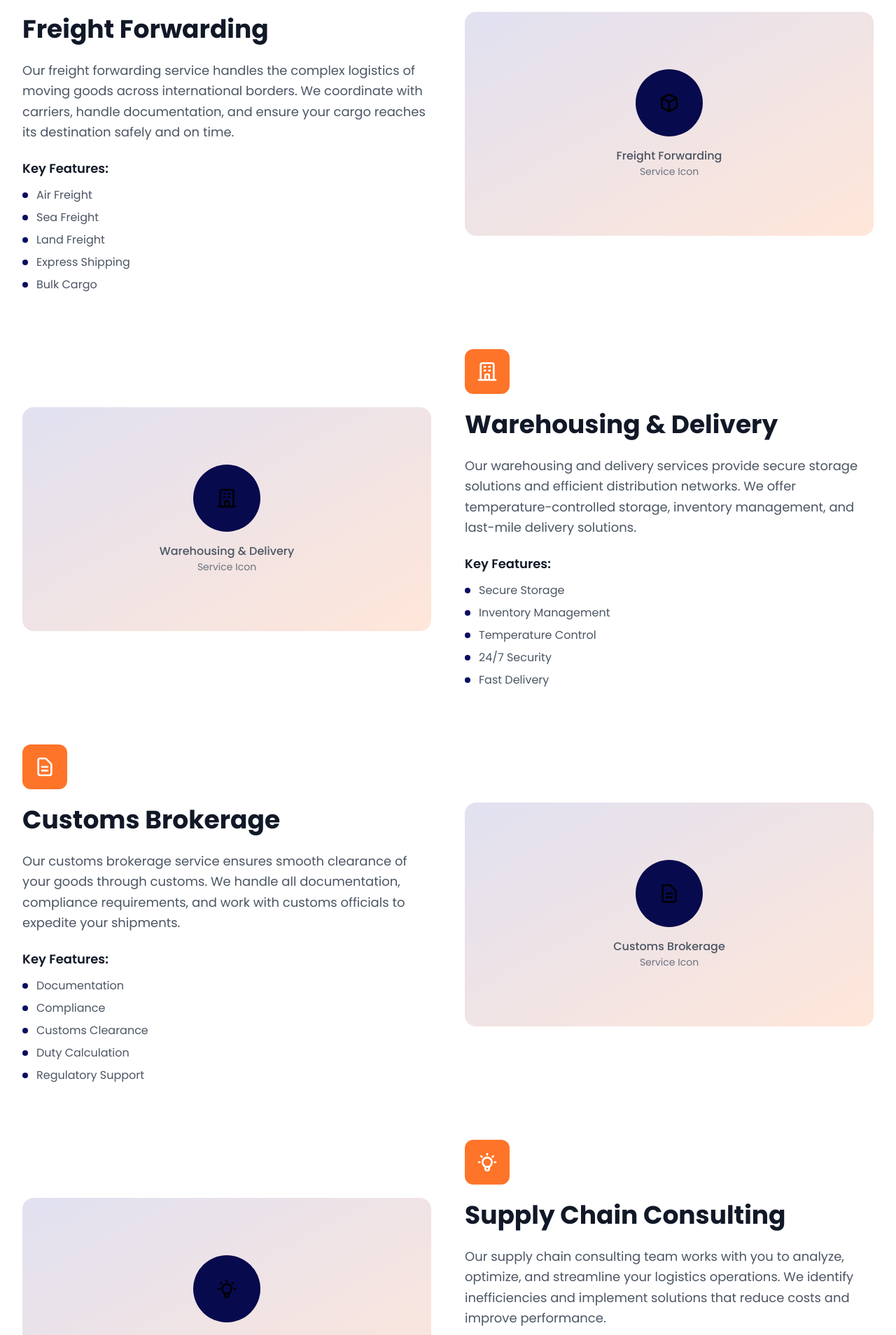
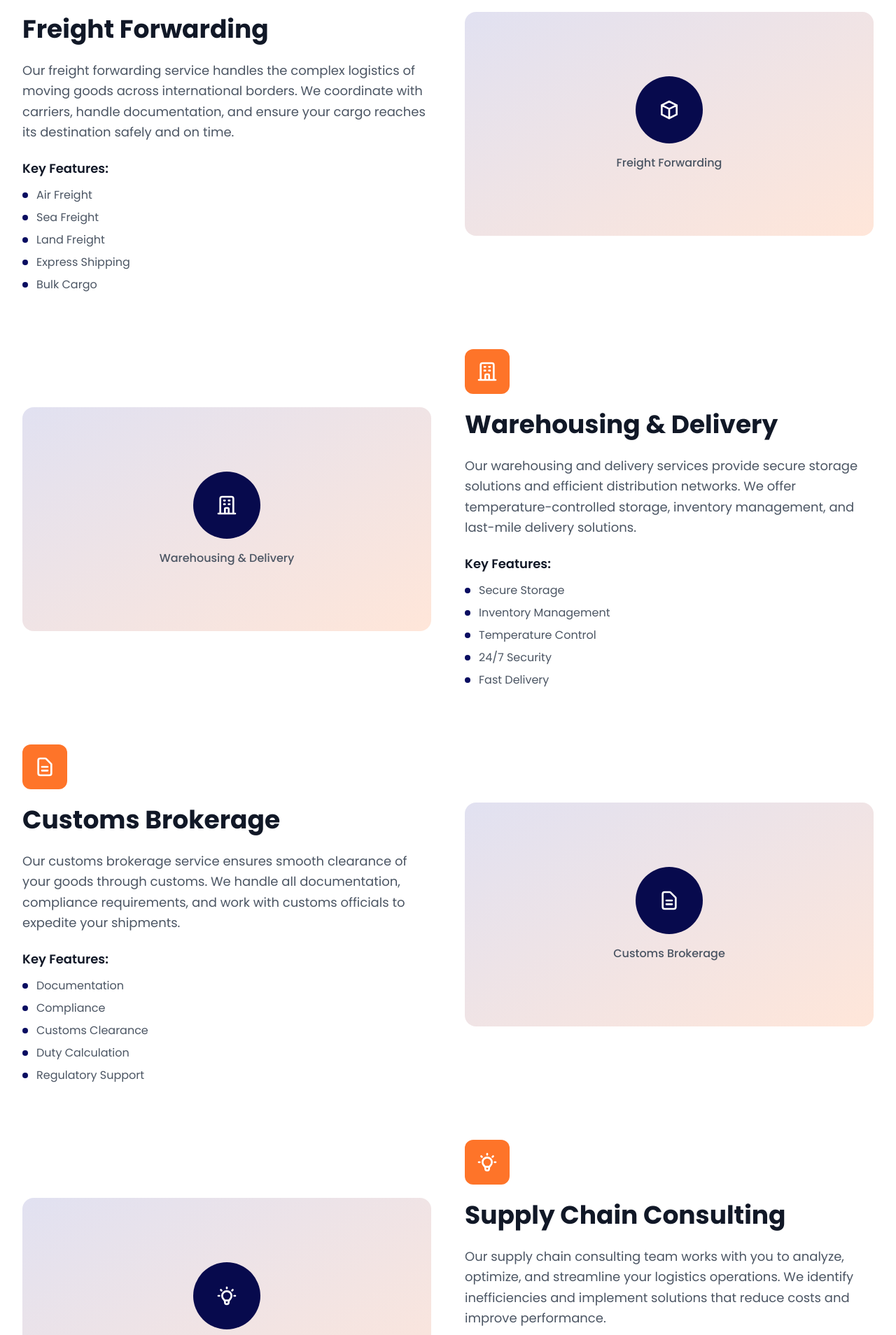
Before and after one commit to alishahal100/newway-express, a Next.js app: page /services in a window 1280 px wide. Shown: the part 466-2374 px from the top of the page at 70% size. Built offline with nearby package versions, Linux system fonts and the light colour scheme.

Commit message:
ui changes

```diff
--- a/src/app/about/page.js
+++ b/src/app/about/page.js
@@ -98,9 +98,10 @@ export default function About() {
                 </svg>
               </div>
               <h3 className="text-2xl font-bold text-gray-900 mb-4">Our Mission</h3>
-              <p className="text-gray-600 leading-relaxed">
-                To streamline global logistics through innovative technology, dedicated service, and a passion for excellence, making international trade accessible and efficient for businesses of all sizes.
-              </p>
+             <p className="text-gray-600 leading-relaxed">
+  We simplify global logistics with smart technology, reliable service, and a commitment to speed — making international trade seamless, efficient, and accessible for businesses everywhere.
+</p>
+
             </motion.div>
 
             <motion.div
@@ -118,8 +119,9 @@ export default function About() {
               </div>
               <h3 className="text-2xl font-bold text-gray-900 mb-4">Our Vision</h3>
               <p className="text-gray-600 leading-relaxed">
-                To be the worlds most trusted logistics partner, setting industry standards for innovation, sustainability, and customer service while building bridges between global markets.
-              </p>
+  Our vision is to become the world’s most trusted logistics partner — leading with innovation, driving sustainability, and delivering service that connects businesses across global markets.
+</p>
+
             </motion.div>
           </div>
         </div>
--- a/src/app/services/page.js
+++ b/src/app/services/page.js
@@ -13,7 +13,7 @@ export default function Services() {
       longDescription: 'Our freight forwarding service handles the complex logistics of moving goods across international borders. We coordinate with carriers, handle documentation, and ensure your cargo reaches its destination safely and on time.',
       features: ['Air Freight', 'Sea Freight', 'Land Freight', 'Express Shipping', 'Bulk Cargo'],
       icon: (
-        <svg className="w-8 h-8" fill="none" stroke="currentColor" viewBox="0 0 24 24">
+        <svg className="w-8 h-8 text-white" fill="none" stroke="currentColor" viewBox="0 0 24 24">
           <path strokeLinecap="round" strokeLinejoin="round" strokeWidth={2} d="M20 7l-8-4-8 4m16 0l-8 4m8-4v10l-8 4m0-10L4 7m8 4v10M4 7v10l8 4" />
         </svg>
       )
@@ -24,7 +24,7 @@ export default function Services() {
       longDescription: 'Our warehousing and delivery services provide secure storage solutions and efficient distribution networks. We offer temperature-controlled storage, inventory management, and last-mile delivery solutions.',
       features: ['Secure Storage', 'Inventory Management', 'Temperature Control', '24/7 Security', 'Fast Delivery'],
       icon: (
-        <svg className="w-8 h-8" fill="none" stroke="currentColor" viewBox="0 0 24 24">
+        <svg className="w-8 h-8 text-white" fill="none" stroke="currentColor" viewBox="0 0 24 24">
           <path strokeLinecap="round" strokeLinejoin="round" strokeWidth={2} d="M19 21V5a2 2 0 00-2-2H7a2 2 0 00-2 2v16m14 0h2m-2 0h-5m-9 0H3m2 0h5M9 7h1m-1 4h1m4-4h1m-1 4h1m-5 10v-5a1 1 0 011-1h2a1 1 0 011 1v5m-4 0h4" />
         </svg>
       )
@@ -35,7 +35,7 @@ export default function Services() {
       longDescription: 'Our customs brokerage service ensures smooth clearance of your goods through customs. We handle all documentation, compliance requirements, and work with customs officials to expedite your shipments.',
       features: ['Documentation', 'Compliance', 'Customs Clearance', 'Duty Calculation', 'Regulatory Support'],
       icon: (
-        <svg className="w-8 h-8" fill="none" stroke="currentColor" viewBox="0 0 24 24">
+        <svg className="w-8 h-8 text-white" fill="none" stroke="currentColor" viewBox="0 0 24 24">
           <path strokeLinecap="round" strokeLinejoin="round" strokeWidth={2} d="M9 12h6m-6 4h6m2 5H7a2 2 0 01-2-2V5a2 2 0 012-2h5.586a1 1 0 01.707.293l5.414 5.414a1 1 0 01.293.707V19a2 2 0 01-2 2z" />
         </svg>
       )
@@ -46,7 +46,7 @@ export default function Services() {
       longDescription: 'Our supply chain consulting team works with you to analyze, optimize, and streamline your logistics operations. We identify inefficiencies and implement solutions that reduce costs and improve performance.',
       features: ['Process Optimization', 'Cost Reduction', 'Technology Integration', 'Performance Analysis', 'Strategic Planning'],
       icon: (
-        <svg className="w-8 h-8" fill="none" stroke="currentColor" viewBox="0 0 24 24">
+        <svg className="w-8 h-8 text-white" fill="none" stroke="currentColor" viewBox="0 0 24 24">
           <path strokeLinecap="round" strokeLinejoin="round" strokeWidth={2} d="M9.663 17h4.673M12 3v1m6.364 1.636l-.707.707M21 12h-1M4 12H3m3.343-5.657l-.707-.707m2.828 9.9a5 5 0 117.072 0l-.548.547A3.374 3.374 0 0014 18.469V19a2 2 0 11-4 0v-.531c0-.895-.356-1.754-.988-2.386l-.548-.547z" />
         </svg>
       )
@@ -57,7 +57,7 @@ export default function Services() {
       longDescription: 'Our last-mile delivery service ensures your products reach customers quickly and efficiently. We use advanced routing technology and local delivery networks to provide fast, reliable delivery.',
       features: ['Same-Day Delivery', 'Real-Time Tracking', 'Local Networks', 'Flexible Scheduling', 'Customer Notifications'],
       icon: (
-        <svg className="w-8 h-8" fill="none" stroke="currentColor" viewBox="0 0 24 24">
+        <svg className="w-8 h-8 text-white" fill="none" stroke="currentColor" viewBox="0 0 24 24">
           <path strokeLinecap="round" strokeLinejoin="round" strokeWidth={2} d="M13 10V3L4 14h7v7l9-11h-7z" />
         </svg>
       )
@@ -154,7 +154,7 @@ export default function Services() {
                         {service.icon}
                       </div>
                       <p className="text-gray-600 font-medium">{service.title}</p>
-                      <p className="text-sm text-gray-500">Service Icon</p>
+
                     </div>
                   </div>
                 </motion.div>
--- a/src/components/Contact.js
+++ b/src/components/Contact.js
@@ -35,7 +35,7 @@ const Contact = () => {
               viewport={{ once: true }}
               className="flex items-start space-x-4"
             >
-              <div className="w-12 h-12 bg-blue-600 rounded-lg flex items-center justify-center flex-shrink-0">
+              <div className="w-12 h-12 bg-blue-500 rounded-lg flex items-center justify-center flex-shrink-0">
                 <svg
                   className="w-6 h-6 text-white"
                   fill="none"
@@ -114,7 +114,7 @@ const Contact = () => {
   viewport={{ once: true }}
   className="flex items-start space-x-4"
 >
-  <div className="w-12 h-12 bg-blue-600 rounded-lg flex items-center justify-center flex-shrink-0">
+  <div className="w-12 h-12 bg-blue-500 rounded-lg flex items-center justify-center flex-shrink-0">
     <svg
       className="w-6 h-6 text-white"
       fill="none"
--- a/src/components/Hero.js
+++ b/src/components/Hero.js
@@ -52,12 +52,15 @@ const Hero = () => {
   initial={{ opacity: 0, y: 30 }}
   animate={{ opacity: 1, y: 0 }}
   transition={{ duration: 0.8, delay: 0.4 }}
-          className="text-2xl sm:text-3xl md:text-5xl lg:text-6xl xl:text-7xl font-bold text-white mb-24 sm:mb-32 md:mb-36 leading-tight drop-shadow-lg px-1 sm:px-2"
+  className="text-4xl sm:text-5xl md:text-7xl font-extrabold leading-tight mb-8 text-white drop-shadow-[0_4px_12px_rgba(0,0,0,0.5)] tracking-tight"
 >
-          <span className=" text-orange-500 block">Delivering Excellence,</span>
-          <span className=" block">On Time,</span>
-          <span className=" block">Every Time</span>
+  Powering Global <br />
+  <span className="text-blue-500">Trade</span> <br />
+  With Speed & Reliability
 </motion.h1>
+
+
+
 
         {/* Paragraph */}
         {/* <motion.p
```
Lines whose indentation alone changed are shown as unchanged.
